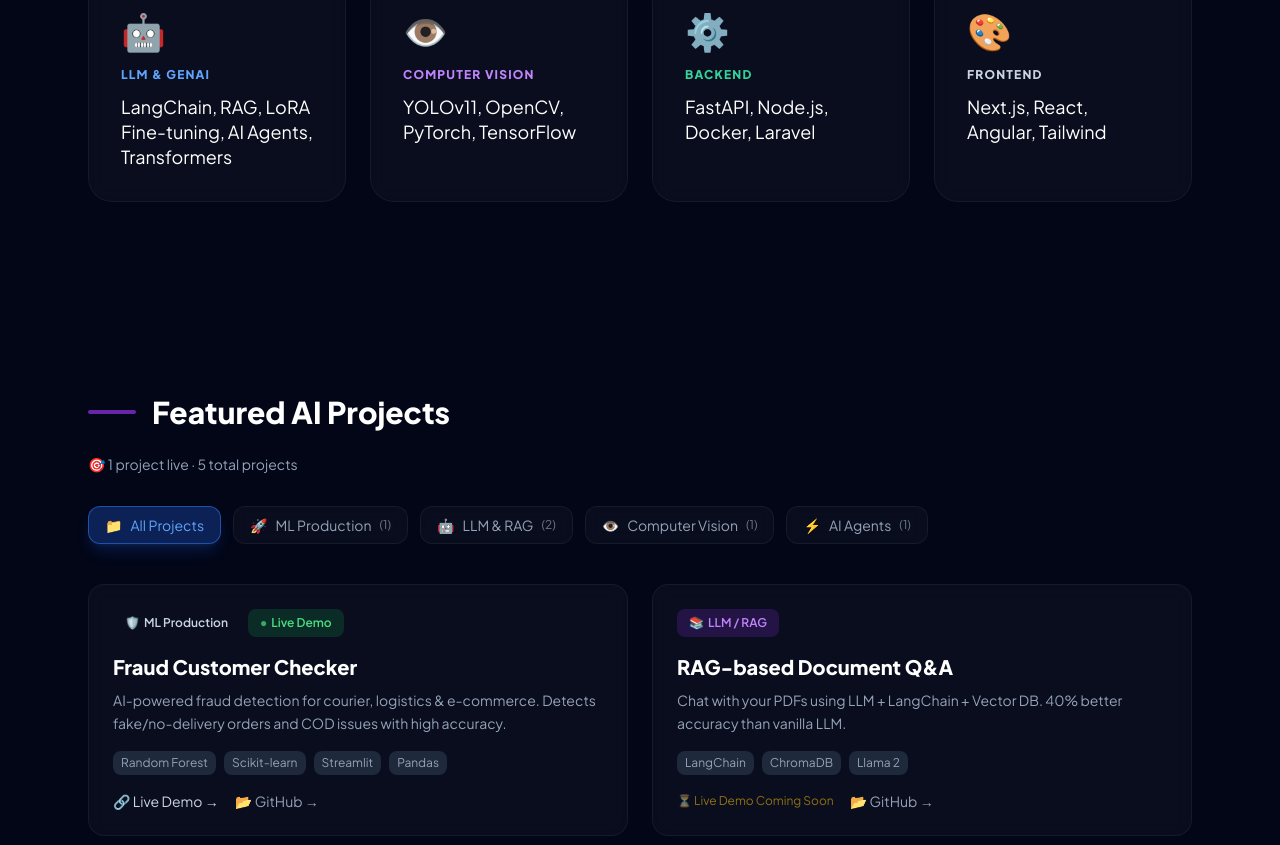
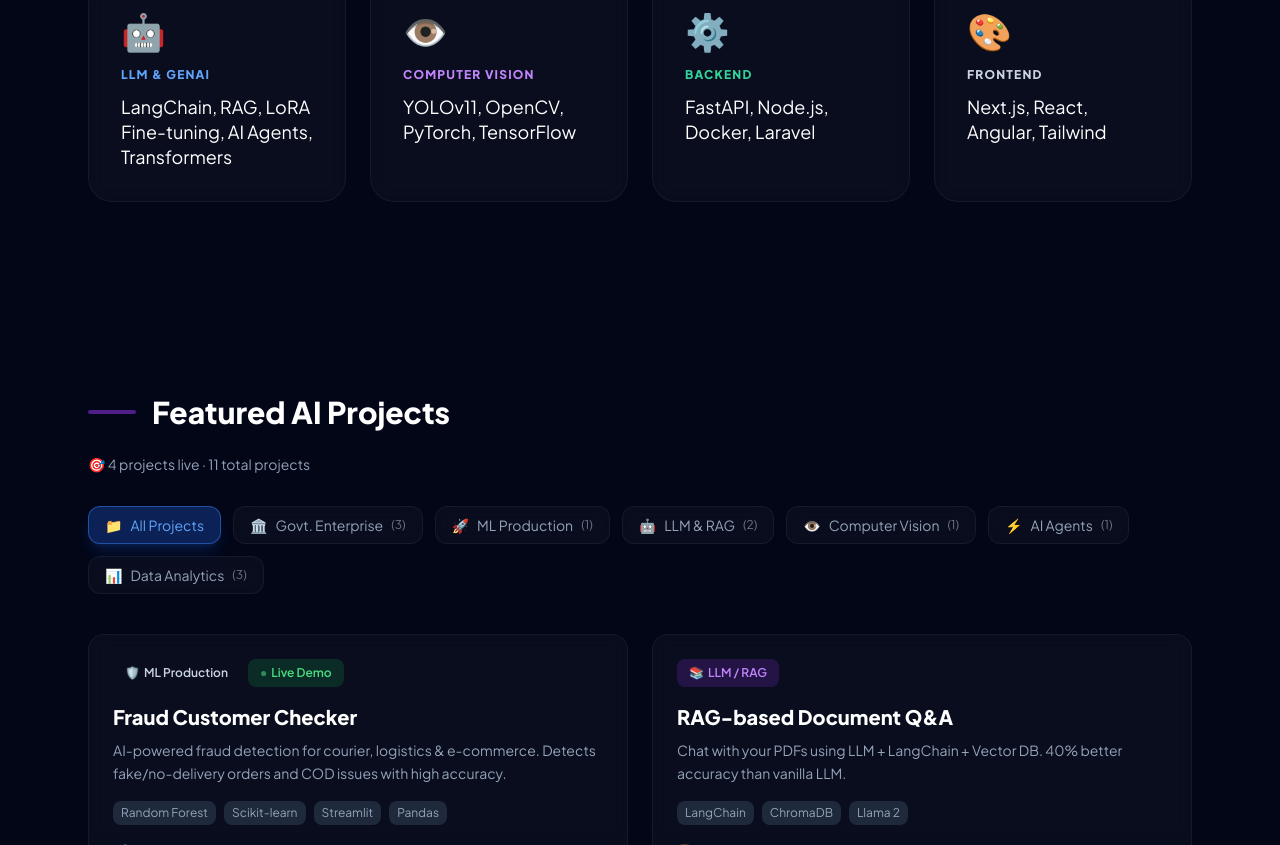
Before and after one commit to touhid71/portFolio, a Next.js app in the folder touhid-portfolio/: page / in a window 1280 px wide. Shown: the part 1955-2800 px from the top of the page. Built offline with nearby package versions, Linux system fonts and the light colour scheme.

Commit message:
added project

```diff
--- a/touhid-portfolio/app/page.tsx
+++ b/touhid-portfolio/app/page.tsx
@@ -14,6 +14,7 @@ export default function Home() {
   };
 
 const projects = [
+  // ===== 1. ML PRODUCTION (লাইভ - সবার উপরে) =====
   {
     id: 1,
     title: "Fraud Customer Checker",
@@ -25,9 +26,10 @@ export default function Home() {
     tech: ["Random Forest", "Scikit-learn", "Streamlit", "Pandas"],
     liveLink: "https://fraudcheck-touhid.streamlit.app/",
     githubLink: "#",
-      isLive: true,
-      badge: "PRODUCTION LIVE"
+    isLive: true
   },
+
+  // ===== 2. LLM & RAG PROJECTS =====
   {
     id: 2,
     title: "RAG-based Document Q&A",
@@ -43,6 +45,21 @@ export default function Home() {
   },
   {
     id: 3,
+    title: "Bengali LLM Fine-tuning",
+    category: "llm",
+    categoryName: "Model Tuning",
+    icon: "🇧🇩",
+    color: "orange",
+    description: "Fine-tuned Gemma-2B on Bengali dataset. 60% less training time vs full fine-tuning.",
+    tech: ["LoRA", "PEFT", "Hugging Face"],
+    liveLink: null,
+    githubLink: "#",
+    isLive: false
+  },
+
+  // ===== 3. COMPUTER VISION =====
+  {
+    id: 4,
     title: "Bangladeshi Currency Detection",
     category: "computer-vision",
     categoryName: "Computer Vision",
@@ -54,8 +71,10 @@ export default function Home() {
     githubLink: "#",
     isLive: false
   },
+
+  // ===== 4. AI AGENTS =====
   {
-      id: 4,
+    id: 5,
     title: "AI Research Agent",
     category: "ai-agent",
     categoryName: "AI Agent",
@@ -67,27 +86,98 @@ export default function Home() {
     githubLink: "#",
     isLive: false
   },
+
+  // ===== 5. DATA ANALYTICS =====
   {
-      id: 5,
-      title: "Bengali LLM Fine-tuning",
-      category: "llm",
-      categoryName: "Model Tuning",
-      icon: "🇧🇩",
-      color: "orange",
-      description: "Fine-tuned Gemma-2B on Bengali dataset. 60% less training time vs full fine-tuning.",
-      tech: ["LoRA", "PEFT", "Hugging Face"],
+    id: 6,
+    title: "E-commerce Sales Dashboard",
+    category: "data-analytics",
+    categoryName: "Data Analytics",
+    icon: "📊",
+    color: "cyan",
+    description: "Interactive Power BI dashboard analyzing 50K+ transactions. Identified top products, seasonal trends, and customer segments.",
+    tech: ["Power BI", "SQL", "Excel", "DAX"],
     liveLink: null,
     githubLink: "#",
     isLive: false
+  },
+  {
+    id: 7,
+    title: "Customer Churn Prediction Analysis",
+    category: "data-analytics",
+    categoryName: "Data Analytics",
+    icon: "📉",
+    color: "cyan",
+    description: "Analyzed customer behavior patterns to predict churn. Created visualizations and recommendations that reduced churn by 15%.",
+    tech: ["Python", "Pandas", "Matplotlib", "Seaborn"],
+    liveLink: null,
+    githubLink: "#",
+    isLive: false
+  },
+  {
+    id: 8,
+    title: "COVID-19 Data Analysis (Bangladesh)",
+    category: "data-analytics",
+    categoryName: "Data Analytics",
+    icon: "🦠",
+    color: "cyan",
+    description: "Time-series analysis of COVID-19 spread in Bangladesh. Built interactive dashboards with Plotly.",
+    tech: ["Python", "Pandas", "Plotly", "Jupyter"],
+    liveLink: null,
+    githubLink: "#",
+    isLive: false
+  },
+
+  // ===== 6. GOVT. ENTERPRISE (সবশেষে) =====
+  {
+    id: 9,
+    title: "PPS Software - Ministry of Planning",
+    category: "government",
+    categoryName: "Software Engineering",
+    icon: "🏛️",
+    color: "amber",
+    description: "Enterprise-grade project planning system. Full-stack development handling 1000+ concurrent users with 99.9% uptime.",
+    tech: ["Angular", "Node.js", "PostgreSQL", "Docker", "Redis"],
+    liveLink: null,
+    githubLink: "#",
+    isLive: true
+  },
+  {
+    id: 10,
+    title: "Data Visualization Dashboard",
+    category: "government",
+    categoryName: "Software Engineering",
+    icon: "📈",
+    color: "amber",
+    description: "Real-time data visualization for project performance metrics. Reduced report generation time by 70%.",
+    tech: ["Angular", "D3.js", "PostgreSQL", "REST API"],
+    liveLink: null,
+    githubLink: "#",
+    isLive: true
+  },
+  {
+    id: 11,
+    title: "Performance Optimization Initiative",
+    category: "government",
+    categoryName: "Software Engineering",
+    icon: "⚡",
+    color: "amber",
+    description: "Optimized application performance achieving 35-40% reduction in page load time through lazy loading & bundle optimization.",
+    tech: ["Angular", "Webpack", "Lazy Loading", "Code Splitting"],
+    liveLink: null,
+    githubLink: "#",
+    isLive: true
   }
 ];
 
   const filters = [
     { id: "all", label: "All Projects", icon: "📁" },
+    { id: "government", label: "Govt. Enterprise", icon: "🏛️" },
     { id: "ml-production", label: "ML Production", icon: "🚀" },
     { id: "llm", label: "LLM & RAG", icon: "🤖" },
     { id: "computer-vision", label: "Computer Vision", icon: "👁️" },
     { id: "ai-agent", label: "AI Agents", icon: "⚡" },
+    { id: "data-analytics", label: "Data Analytics", icon: "📊" },
   ];
 
   const filteredProjects = activeFilter === "all"
@@ -243,7 +333,7 @@ export default function Home() {
         </h2>
 
         <p className="text-slate-400 mb-8 text-sm">
-          🎯 {projects.filter(p => p.isLive).length} project live · {projects.length} total projects
+          🎯 {projects.filter(p => p.isLive).length} projects live · {projects.length} total projects
         </p>
 
         {/* Filter Buttons */}
@@ -360,14 +450,30 @@ export default function Home() {
         </h2>
         <div className="card-hover glass p-10 rounded-[2.5rem] transition-all duration-500">
           <div className="flex flex-wrap justify-between items-start mb-6">
-            <div><h3 className="text-2xl font-bold text-white">Sr. Programmer</h3><p className="text-blue-400 text-lg">IBCS-Primax Software Bangladesh Ltd.</p></div>
+            <div>
+              <h3 className="text-2xl font-bold text-white">Sr. Programmer</h3>
+              <p className="text-blue-400 text-lg">IBCS-Primax Software Bangladesh Ltd.</p>
+            </div>
             <span className="text-slate-500 px-3 py-1 bg-slate-800 rounded-lg">Aug 2022 – Present</span>
           </div>
           <p className="text-slate-400 mb-4">📍 PPS Software for <strong className="text-white">Ministry of Planning, Bangladesh</strong></p>
           <ul className="space-y-3 text-slate-300">
-            <li className="flex gap-3 items-start"><span className="text-green-400 mt-1">🚀</span><span>Reduced page load time by <strong className="text-green-400">35-40%</strong> through lazy loading & bundle optimization</span></li>
-            <li className="flex gap-3 items-start"><span className="text-green-400 mt-1">🏛️</span><span>Developed enterprise-grade Angular frontend for government stakeholders</span></li>
-            <li className="flex gap-3 items-start"><span className="text-green-400 mt-1">📊</span><span>Integrated data visualization dashboards for complex datasets</span></li>
+            <li className="flex gap-3 items-start">
+              <span className="text-green-400 mt-1">🚀</span>
+              <span>Reduced page load time by <strong className="text-green-400">35-40%</strong> through lazy loading & bundle optimization</span>
+            </li>
+            <li className="flex gap-3 items-start">
+              <span className="text-green-400 mt-1">🏛️</span>
+              <span>Developed enterprise-grade Angular frontend for government stakeholders</span>
+            </li>
+            <li className="flex gap-3 items-start">
+              <span className="text-green-400 mt-1">📊</span>
+              <span>Integrated data visualization dashboards for complex datasets</span>
+            </li>
+            <li className="flex gap-3 items-start">
+              <span className="text-green-400 mt-1">🗄️</span>
+              <span>Designed and optimized PostgreSQL database schemas for government-scale applications</span>
+            </li>
           </ul>
         </div>
       </section>
```
Lines whose indentation alone changed are shown as unchanged.
